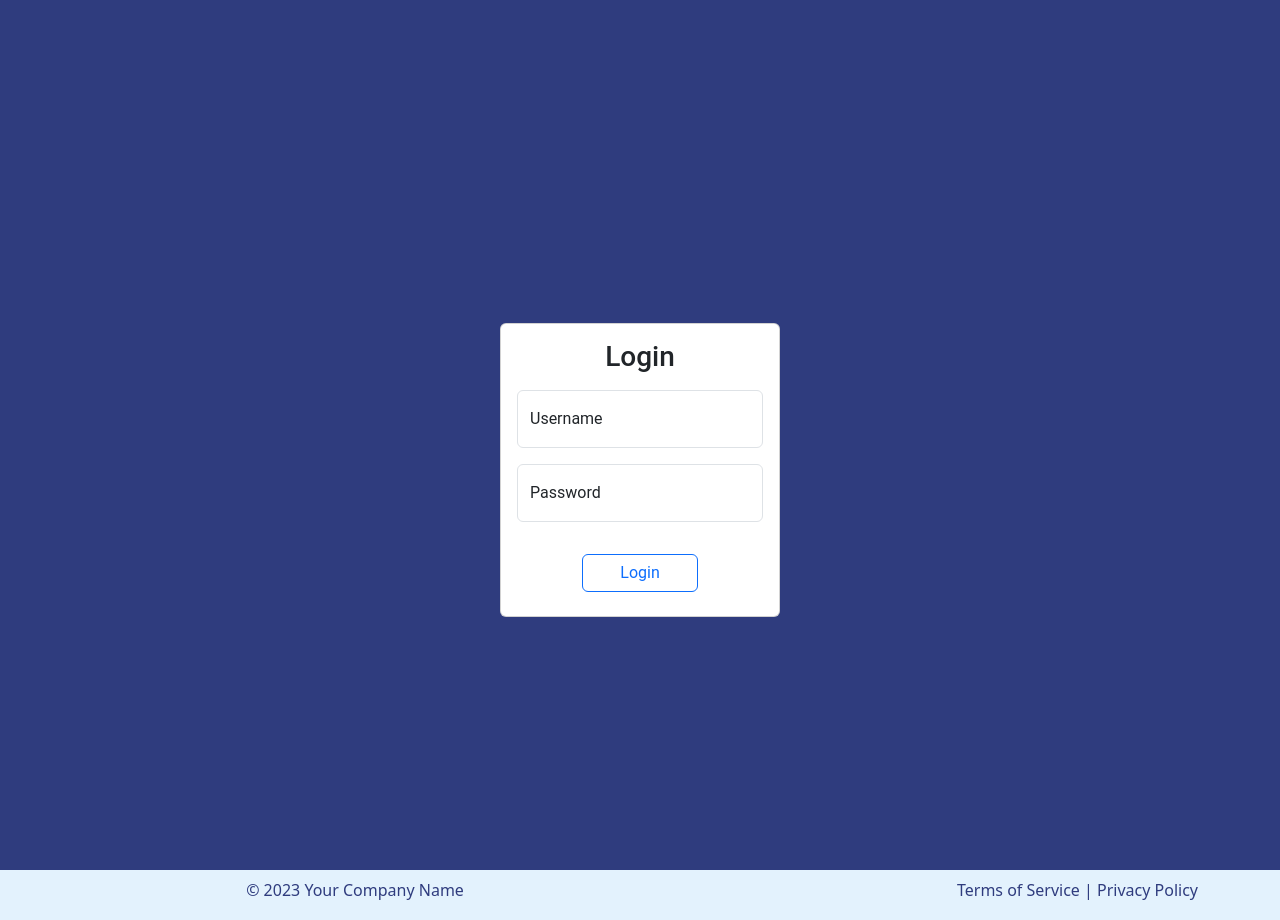
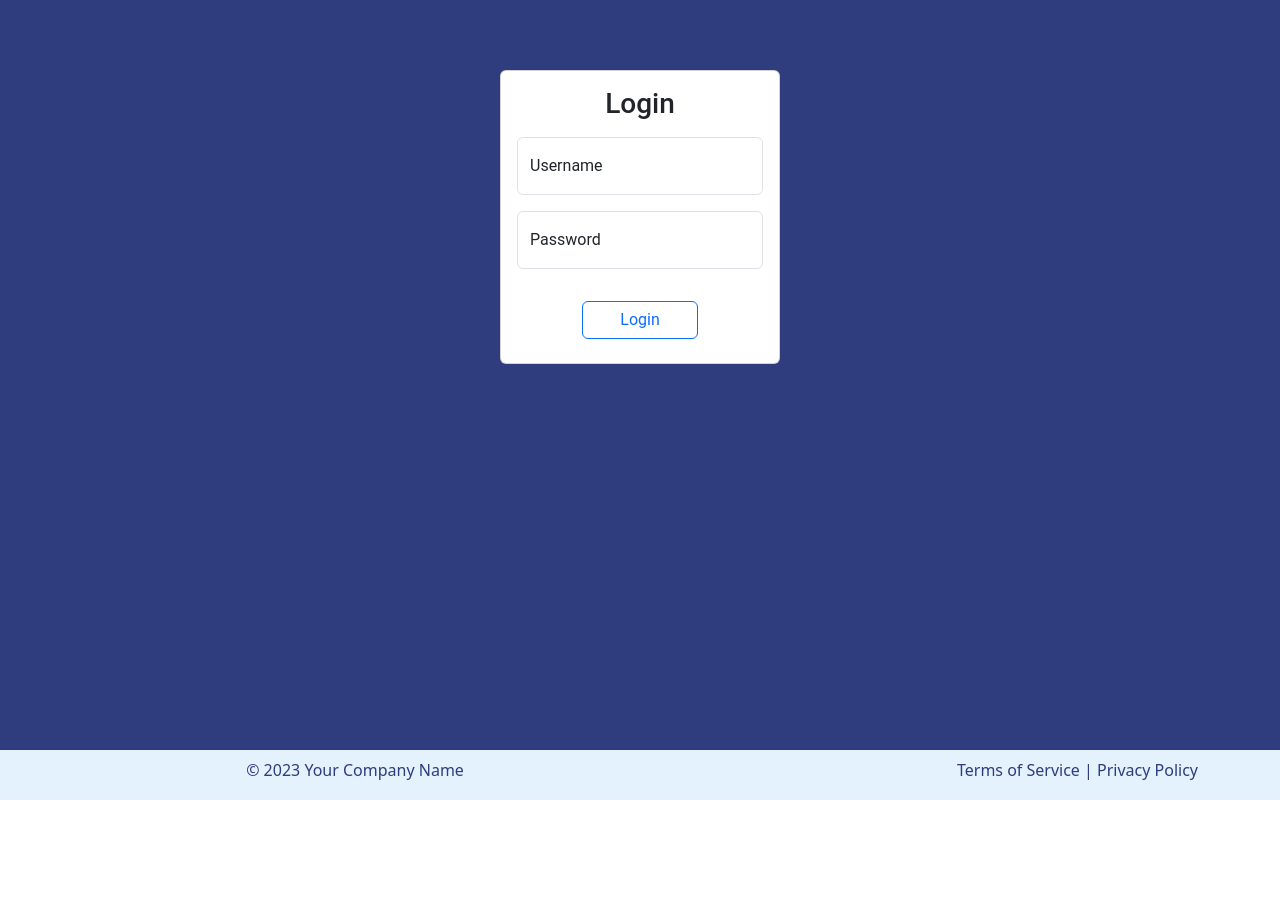
Before and after one commit to SandipGangurde/learn-react, a React (Create React App) app: page / in a window 1280 px wide. After the commit the page ends 800 px from the top, so only its background shows below. Built offline with nearby package versions, Linux system fonts and the light colour scheme.

Commit message:
update fix css issue

```diff
--- a/src/component/Footer.js
+++ b/src/component/Footer.js
@@ -3,7 +3,7 @@ import { Container, Row, Col } from "react-bootstrap";
 
 function Footer() {
   return (
-    <div className="footer p-2">
+    <div className="footer p-2 fixed-bottom">
       <Container>
         <Row className="justify-content-between">
           <Col>
--- a/src/component/Login.js
+++ b/src/component/Login.js
@@ -68,10 +68,7 @@ const Login = () => {
         onSubmit={handleLogin}
       >
         {() => (
-          <Container
-            className="d-flex justify-content-center align-items-center vh-100"
-            fluid
-          >
+          <Container className="login-container">
             <Form>
               <Card>
                 <Card.Body>
--- a/src/component/player/AddPlayer.js
+++ b/src/component/player/AddPlayer.js
@@ -118,7 +118,7 @@ const AddPlayer = () => {
                   <Card.Title>
                     <h3 className="text-center mb-3">Add Player</h3>
                   </Card.Title>
-
+                  <div className="scrollable-content">
                     <FloatingLabel
                       controlId="firstName"
                       label="First Name"
@@ -212,6 +212,7 @@ const AddPlayer = () => {
                         className="error-message"
                       />
                     </FloatingLabel>
+                  </div>
                 </Card.Body>
                 <div className="text-center m-2">
                   <Button
--- a/src/component/player/Player.js
+++ b/src/component/player/Player.js
@@ -123,7 +123,7 @@ function Player() {
             Add Player
           </Button>
         </div>
-        <div className="table-responsive">
+        <div className="table-responsive custom-table-body">
           <table className="table table-bordered table-hover">
             <thead className="table-primary">
               <tr>
--- a/src/component/team/Team.js
+++ b/src/component/team/Team.js
@@ -94,7 +94,7 @@ function Team() {
             Add Team
           </Button>
         </div>
-        <div className="table-responsive">
+        <div className="table-responsive custom-table-body">
           <table className="table table-bordered table-hover">
             <thead className="table-primary">
               <tr>
--- a/src/index.css
+++ b/src/index.css
@@ -1,3 +1,4 @@
+/* Reset default browser styles */
 body {
   margin: 0;
   font-family: -apple-system, BlinkMacSystemFont, "Segoe UI", "Roboto", "Oxygen",
@@ -7,36 +8,92 @@ body {
   -moz-osx-font-smoothing: grayscale;
 }
 
+/* Code style */
 code {
   font-family: source-code-pro, Menlo, Monaco, Consolas, "Courier New",
     monospace;
 }
 
+/* Navigation menu links */
 .nav-menu {
   text-decoration: none;
 }
+
+/* Error message text */
 .error-message {
   color: #ff0000;
 }
 
+/* Page content */
 .content {
   background-color: #2f3c7e;
   color: #fbeaeb;
   font-family: Roboto;
-  min-height: (100vh - 50px);
-  max-height: (100vh - 50px);
   display: flex;
   flex-direction: column;
   padding-top: 70px;
+  min-height: calc(100vh - 50px); /* Calculate minimum height */
 }
 
+/* Navbar background */
 .menu-bg {
   background-color: #e3f2fd;
 }
 
+/* Footer */
 .footer {
   background-color: #e3f2fd;
   color: #2f3c7e;
   text-align: center;
   height: 50px;
 }
+
+/* Custom table body for scrollable content */
+.custom-table-body {
+  max-height: 430px; /* Adjust this value as needed */
+  overflow: auto;
+  position: relative;
+}
+
+/* Table styles */
+.custom-table-body table {
+  position: relative;
+  width: 100%;
+}
+
+/* Sticky table header */
+.custom-table-body thead {
+  position: sticky;
+  top: 0;
+  z-index: 1;
+}
+
+/* Customize scrollbar width and appearance */
+::-webkit-scrollbar {
+  width: 5px; /* Width of the scrollbar track */
+}
+
+::-webkit-scrollbar-thumb {
+  background-color: #4caf50; /* Color of the scrollbar thumb */
+  border-radius: 2px; /* Rounded corners for the thumb */
+}
+
+::-webkit-scrollbar-track {
+  background-color: #ccc; /* Color of the scrollbar track */
+}
+
+/* Custom CSS class for scrollable container */
+.scrollable-content {
+  max-height: 350px; /* Adjust the maximum height as needed */
+  overflow-y: auto;
+}
+
+/* CSS for the login page container */
+.login-container {
+  display: flex;
+  justify-content: center;
+  align-items: center;
+  background-color: #2f3c7e;
+  color: #fbeaeb;
+  font-family: Roboto;
+}
```
Lines whose indentation alone changed are shown as unchanged.
